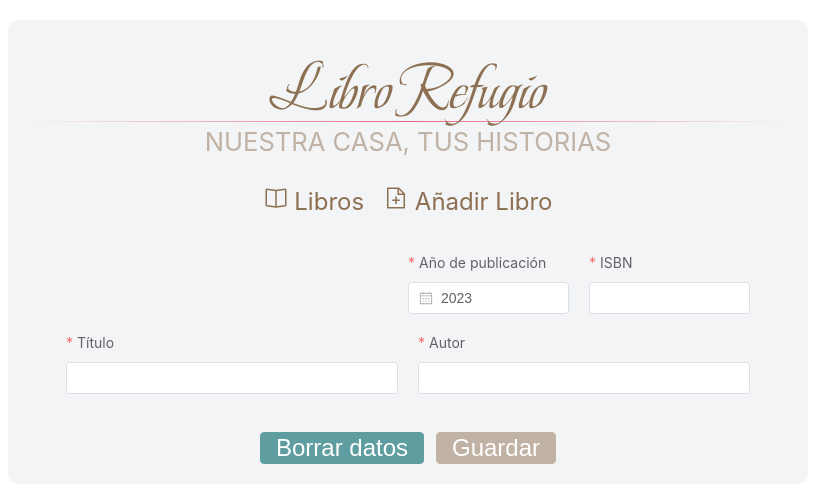
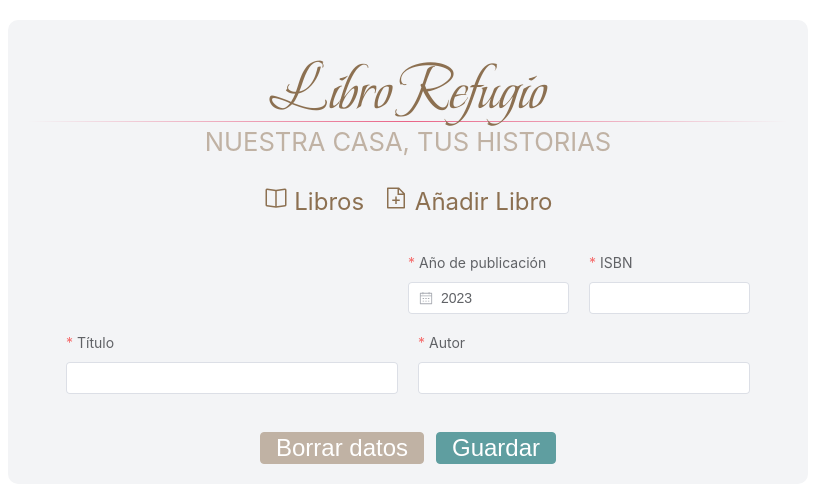
Before and after one commit to josRod128/LibroRefugio-Front, a Vue app: page /create in a window 1280 px wide. Shown: the part 140-642 px from the top of the page, without its empty margins (232-1047 px from the left). Built offline with nearby package versions, Linux system fonts and the light colour scheme.

Commit message:
[ch] base de botones css

```diff
--- a/src/assets/main.css
+++ b/src/assets/main.css
@@ -18,3 +18,30 @@ a,
     place-items: center; */
   }
 }
+.el-pagination.is-background .el-pager li.is-active{
+  background-color: cadetblue !important; ;
+}
+.el-button--danger,.swal2-cancel {
+  border-color: #c0b2a4 !important;
+  background: #c0b2a4 !important;
+}
+.el-button--primary,.swal2-confirm {
+  background: cadetblue !important;
+  border-color: cadetblue !important;
+}
+.el-button--primary.el-button:focus,
+.el-button--primary.el-button:hover {
+  background: rgb(106, 183, 185) !important;
+  border-color: rgb(106, 183, 185) !important;
+}
+.el-button--danger.el-button:focus,
+.el-button--danger.el-button:hover {
+  background: #dac8b6 !important;
+  border-color: #dac8b6 !important;
+}
+div:where(.swal2-container) div:where(.swal2-actions):not(.swal2-loading) .swal2-styled:hover {
+  background-image: linear-gradient(rgba(255, 255, 255, 0.247), rgba(255, 255, 255, 0.247)) !important;
+}
+div:where(.swal2-container) button:where(.swal2-styled).swal2-default-outline:focus {
+  box-shadow: 0 0 0 3px rgba(201, 201, 201, 0.5) !important;
+}
--- a/src/components/Book.vue
+++ b/src/components/Book.vue
@@ -324,23 +324,4 @@ const resetForm = (formEl: FormInstance | undefined) => {
   margin: 0 10px;
   font-size: 1.5rem;
 }
-
-.el-button--primary {
-  border-color: #c0b2a4;
-  background: #c0b2a4;
-}
-.el-button--danger {
-  background: cadetblue;
-  border-color: cadetblue;
-}
-.el-button--danger.el-button:focus,
-.el-button--danger.el-button:hover {
-  background: rgb(106, 183, 185);
-  border-color: rgb(106, 183, 185);
-}
-.el-button--primary.el-button:focus,
-.el-button--primary.el-button:hover {
-  background: #dac8b6;
-  border-color: #dac8b6;
-}
 </style>
```
